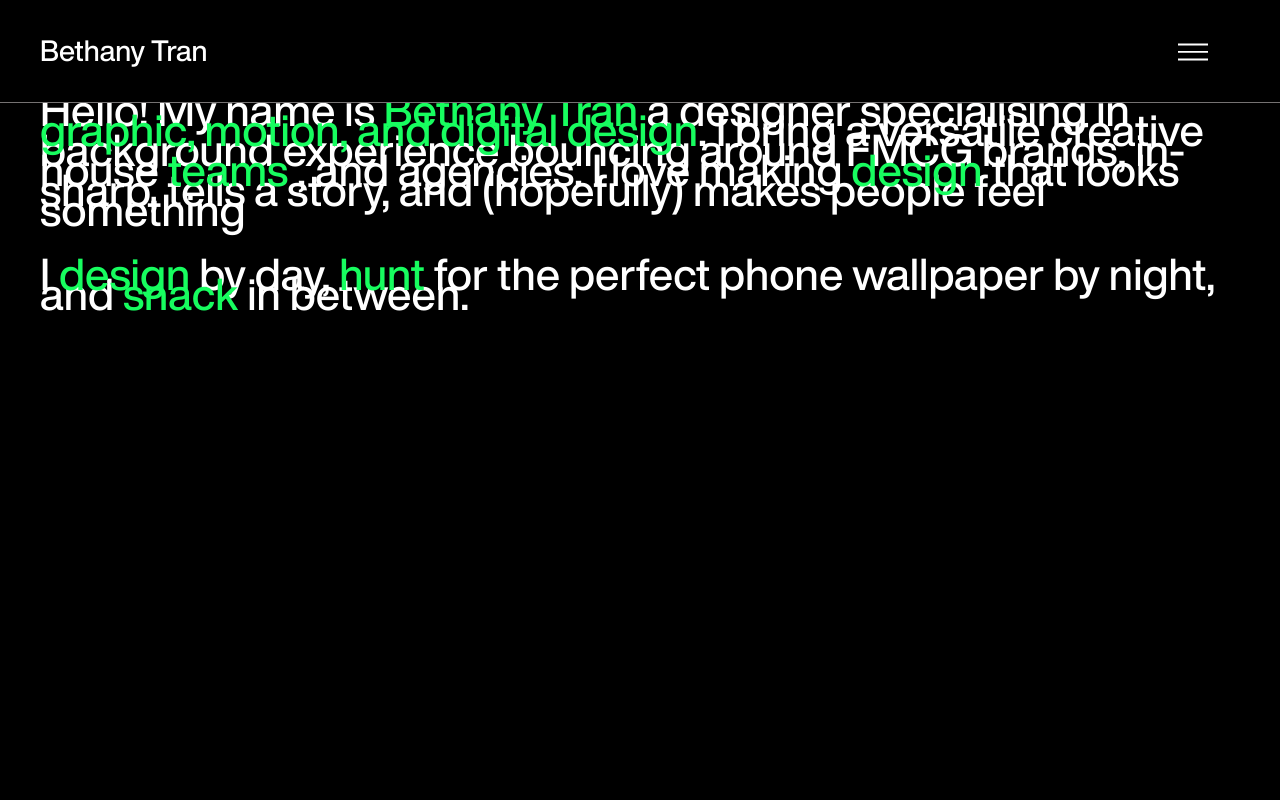
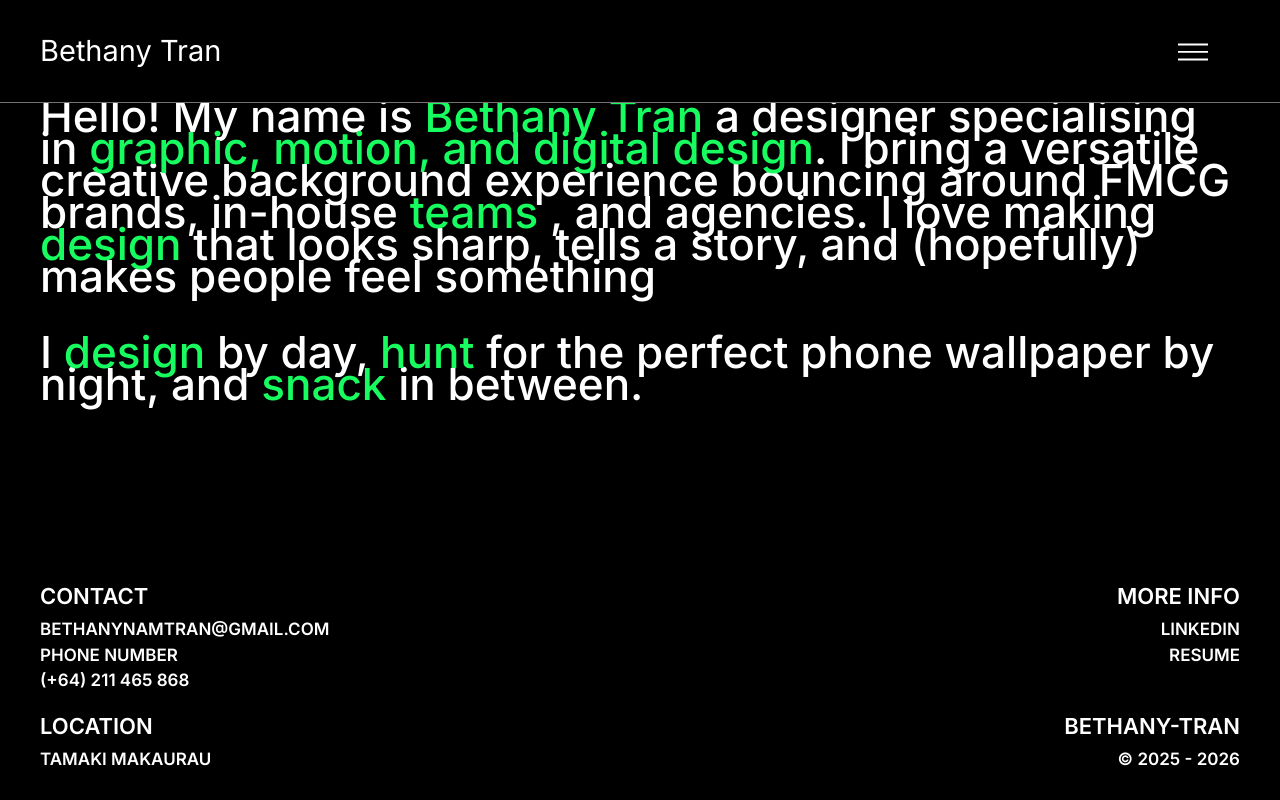
Before and after one commit to devtuanphu/bethany__2025_frontend, a Next.js app: page /about in a window 1280 px wide. Shown: the top 800 px of the page. Built offline with nearby package versions, Linux system fonts and the light colour scheme.

Commit message:
fix: fix font text

```diff
--- a/app/about/page.jsx
+++ b/app/about/page.jsx
@@ -12,63 +12,91 @@ const hoverData = {
 
 export default function AboutPage() {
   return (
-    <div className="bg-black text-white pt-[80px] tablet:pt-[120px] laptop:pt-[100px] px-[40px] pb-[40px] overflow-x-hidden overflow-y-auto min-h-[100vh]">
-      <div className="text-[20px] tablet:text-[38px] laptop:text-[44px] leading-[1] font-medium relative">
-        <div className="leading-[20px] desktop:leading-[50px]">
+    <div className="bg-black text-white pt-[120px] laptop:pt-[100px] px-[20px] tablet:px-[40px] overflow-x-hidden overflow-y-auto min-h-[100vh]">
+      <div className="text-[18px] tablet:text-[28px] laptop:text-[44px] leading-[1.2] tablet:leading-[1.1] laptop:leading-[1] font-medium relative">
+        <div className="leading-[22px] tablet:leading-[32px] desktop:leading-[50px]">
           Hello! My name is{" "}
           <HoverLink
             label="Bethany Tran"
             mediaSrc={hoverData["Bethany Tran"]}
-            width={450}
-            height={450}
+            width={300}
+            height={300}
+            tabletWidth={400}
+            tabletHeight={400}
+            desktopWidth={450}
+            desktopHeight={450}
           />{" "}
           a designer specialising in{" "}
           <HoverLink
             label="graphic, motion, and digital design"
             mediaSrc={hoverData["graphic, motion, and digital design"]}
-            width={450}
-            height={450}
+            width={300}
+            height={300}
+            tabletWidth={400}
+            tabletHeight={400}
+            desktopWidth={450}
+            desktopHeight={450}
           />
           . I bring a versatile creative background experience bouncing around
           FMCG brands, in-house{" "}
           <HoverLink
             label="teams"
             mediaSrc={hoverData["teams"]}
-            width={450}
-            height={450}
+            width={300}
+            height={300}
+            tabletWidth={400}
+            tabletHeight={400}
+            desktopWidth={450}
+            desktopHeight={450}
           />{" "}
           , and agencies. I love making{" "}
           <HoverLink
             label="design"
             mediaSrc={hoverData["design"]}
-            width={450}
-            height={450}
+            width={300}
+            height={300}
+            tabletWidth={400}
+            tabletHeight={400}
+            desktopWidth={450}
+            desktopHeight={450}
           />{" "}
           that looks sharp, tells a story, and (hopefully) makes people feel
           something
         </div>
         <br />
-        <div className="leading-[20px] desktop:leading-[50px]">
+        <div className="leading-[22px] tablet:leading-[32px] desktop:leading-[50px]">
           I{" "}
           <HoverLink
             label="design"
             mediaSrc={hoverData["design2"]}
-            width={450}
-            height={450}
+            width={300}
+            height={300}
+            tabletWidth={400}
+            tabletHeight={400}
+            desktopWidth={450}
+            desktopHeight={450}
           />{" "}
           by day,{" "}
           <HoverLink
             label="hunt"
             mediaSrc={hoverData["hunt"]}
-            width={450}
-            height={450}
+            width={300}
+            height={300}
+            tabletWidth={400}
+            tabletHeight={400}
+            desktopWidth={450}
+            desktopHeight={450}
           />{" "}
           for the perfect phone wallpaper by night, and{" "}
           <HoverLink
             label="snack"
             mediaSrc={hoverData["snack"]}
-            width={450}
-            height={450}
+            width={300}
+            height={300}
+            tabletWidth={400}
+            tabletHeight={400}
+            desktopWidth={450}
+            desktopHeight={450}
           />{" "}
           in between.
         </div>
--- a/app/layout.jsx
+++ b/app/layout.jsx
@@ -2,16 +2,16 @@ import "@/styles/globals.css";
 import dynamic from "next/dynamic";
 import Header from "@/components/header";
 import Footer from "@/components/footer";
-import localFont from "next/font/local";
+import { Inter } from "next/font/google";
 
 // Lazy load CircleCursor - chỉ cần trên desktop
 const CircleCursor = dynamic(() => import("@/components/circleCursor"), {
   ssr: false,
 });
 
-const helveticaFont = localFont({
-  src: "../public/fonts/HelveticaNowDisplay-Medium.ttf",
-  variable: "--font-helvetica",
+const inter = Inter({
+  subsets: ["latin"],
+  variable: "--font-inter",
   display: "swap",
   preload: true,
 });
@@ -31,7 +31,7 @@ export const metadata = {
 export default function RootLayout({ children }) {
   return (
     <html lang="en">
-      <body className={helveticaFont.variable}>
+      <body className={inter.variable}>
         <Header />
         {children}
         <CircleCursor />
--- a/app/page.jsx
+++ b/app/page.jsx
@@ -96,7 +96,7 @@ export default async function Home() {
     }
 
     return (
-      <div className="mt-[80px] tablet:mt-[120px] laptop:mt-[0px] px-[40px]">
+      <div className="mt-[90px] tablet:mt-[120px] laptop:mt-[0px] px-[40px]">
         <AvatarHoverSection />
 
         <div className="grid grid-cols-12">
--- a/components/footer.jsx
+++ b/components/footer.jsx
@@ -1,11 +1,19 @@
 "use client";
 import Link from "next/link";
 import React, { memo } from "react";
+import { usePathname } from "next/navigation";
 
 const Footer = () => {
+  const pathname = usePathname();
+  const isAboutPage = pathname === "/about";
+
   return (
     <div
-      className="px-[40px] py-[28px] mt-[20px] min-h-[180px] grid grid-cols-4"
+      className={`px-[40px] ${isAboutPage ? "pt-[28px] pb-[28px]" : "py-[28px]"} min-h-[180px] grid grid-cols-4 ${
+        isAboutPage
+          ? "fixed bottom-0 left-0 right-0 bg-black z-40"
+          : "mt-[20px]"
+      }`}
       id="contact"
     >
       <div className="col-span-2 desktop:col-span-1 flex flex-col  tablet:w-auto pr-1 tablet:pr-0">
--- a/components/hoverLink.jsx
+++ b/components/hoverLink.jsx
@@ -9,11 +9,34 @@ export default function HoverLink({
   mediaSrc,
   width = 300,
   height = 200,
+  tabletWidth,
+  tabletHeight,
+  desktopWidth,
+  desktopHeight,
 }) {
   const [show, setShow] = useState(false);
   const [position, setPosition] = useState({ x: 0, y: 0 });
+  const [imageSize, setImageSize] = useState({ width, height });
   const linkRef = useRef(null);
   const imageRef = useRef(null);
+
+  // Calculate responsive image size
+  useEffect(() => {
+    const updateImageSize = () => {
+      const viewportWidth = window.innerWidth;
+      if (viewportWidth >= 1440 && desktopWidth && desktopHeight) {
+        setImageSize({ width: desktopWidth, height: desktopHeight });
+      } else if (viewportWidth >= 700 && tabletWidth && tabletHeight) {
+        setImageSize({ width: tabletWidth, height: tabletHeight });
+      } else {
+        setImageSize({ width, height });
+      }
+    };
+
+    updateImageSize();
+    window.addEventListener("resize", updateImageSize);
+    return () => window.removeEventListener("resize", updateImageSize);
+  }, [width, height, tabletWidth, tabletHeight, desktopWidth, desktopHeight]);
 
   useEffect(() => {
     if (show && linkRef.current) {
@@ -21,8 +44,8 @@ export default function HoverLink({
         if (!linkRef.current) return;
 
         const linkRect = linkRef.current.getBoundingClientRect();
-        const imageWidth = width;
-        const imageHeight = height;
+        const imageWidth = imageSize.width;
+        const imageHeight = imageSize.height;
         const viewportWidth = window.innerWidth;
         const viewportHeight = window.innerHeight;
 
@@ -76,7 +99,7 @@ export default function HoverLink({
         window.removeEventListener("resize", handleUpdate);
       };
     }
-  }, [show, width, height]);
+  }, [show, imageSize.width, imageSize.height]);
 
   return (
     <span className="relative inline-block">
@@ -100,16 +123,16 @@ export default function HoverLink({
             left: `${position.x}px`,
             top: `${position.y}px`,
             transform: "translate(-50%, -50%)",
-            width: `${width}px`,
-            height: `${height}px`,
+            width: `${imageSize.width}px`,
+            height: `${imageSize.height}px`,
             pointerEvents: "auto",
           }}
         >
           <Image
             src={mediaSrc}
             alt={`Preview for ${label}`}
-            width={width}
-            height={height}
+            width={imageSize.width}
+            height={imageSize.height}
             className="w-full h-full object-contain"
             priority
             unoptimized
--- a/components/projectItem.jsx
+++ b/components/projectItem.jsx
@@ -20,7 +20,7 @@ const ProjectTitle = ({ title, studio, subTitle4, isHovered }) => {
           className="inline-block transition-opacity duration-300 w-[14px] h-[16px] desktop:w-[21px] desktop:h-[24px]"
         />
       </span>
-      <div className="text-[13px] tablet:text-[25px] desktop:text-[25px] flex items-center whitespace-nowrap overflow-hidden gap-2">
+      <div className="text-[10px] tablet:text-[25px] desktop:text-[25px] flex items-center whitespace-nowrap overflow-hidden gap-2">
         <h4 className={`transition-colors duration-300 ${isHovered ? "text-[#17FD5F]" : ""}`}>
           {title || ""}
         </h4>
--- a/styles/globals.css
+++ b/styles/globals.css
@@ -11,8 +11,8 @@
 body {
   background-color: #000 !important;
   color: #fff !important;
-  font-family: var(--font-helvetica), sans-serif;
-  font-weight: 500;
+  font-family: var(--font-inter), sans-serif;
+  font-weight: 400;
 }
 
 a {
```
